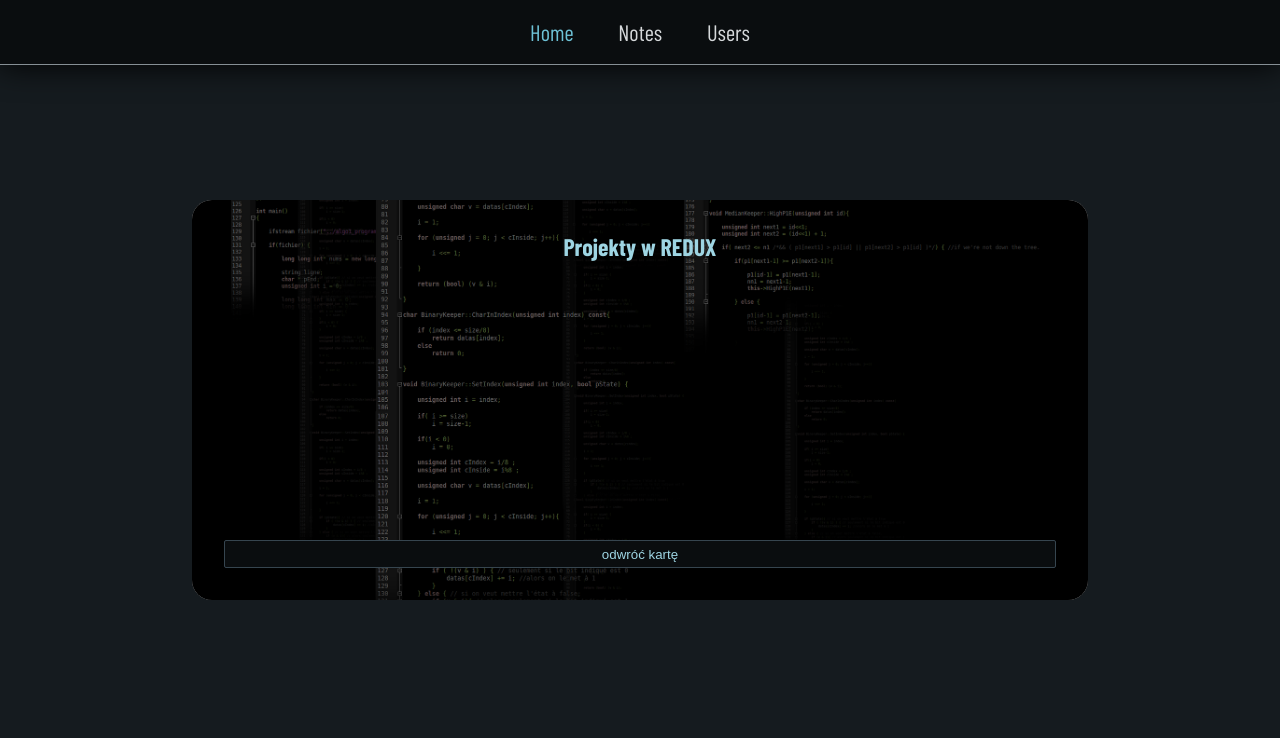
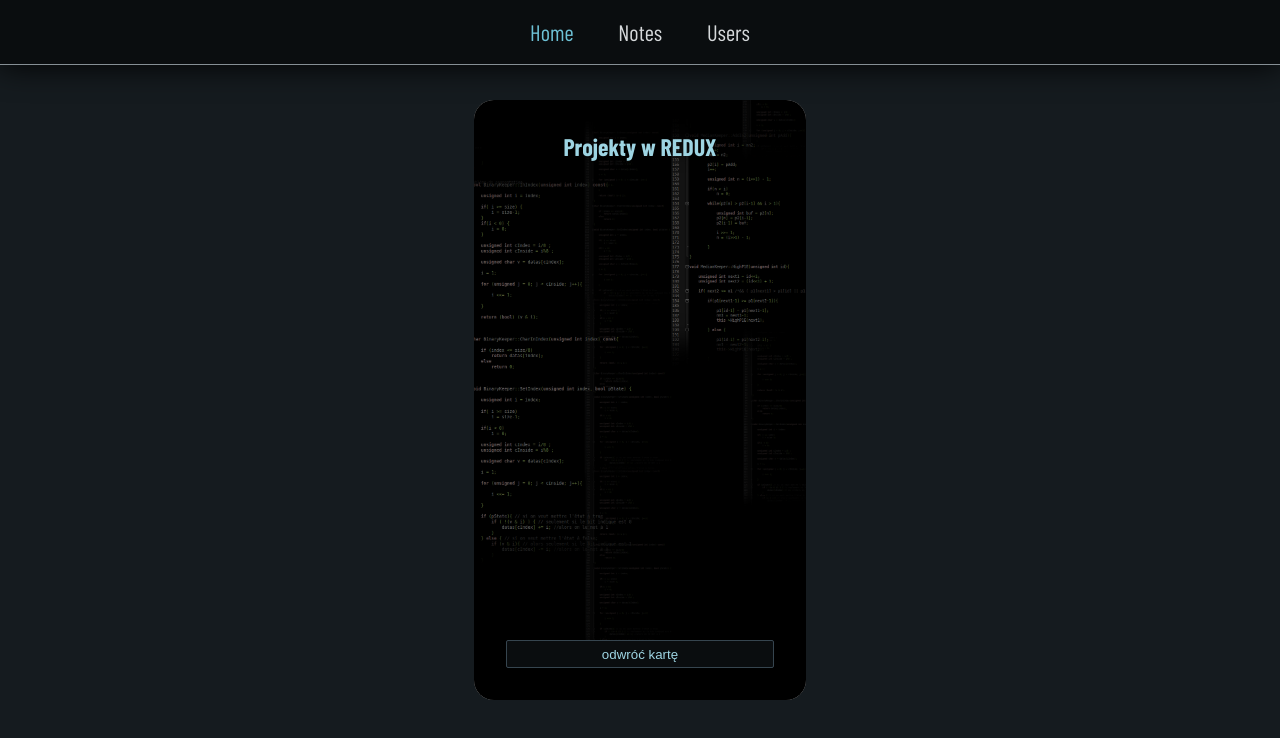
Before and after one commit to Scorpion19702022/SIMPLE_PROJECT_REACT_REDUX, a React (Vite) app: page / in a window 1280 px wide. Shown: the top 738 px of the page. Built offline with nearby package versions, Linux system fonts and the light colour scheme; a web font is replaced by a local one.

Commit message:
added style for desktop

```diff
--- a/src/Components/Home/Styles/Home.module.css
+++ b/src/Components/Home/Styles/Home.module.css
@@ -85,3 +85,10 @@
 	cursor: pointer;
 	transition: all 0.3s ease-in-out;
 }
+
+@media (min-width: 1200px) {
+	.wrapper {
+		width: 26%;
+		height: 600px;
+	}
+}
```
